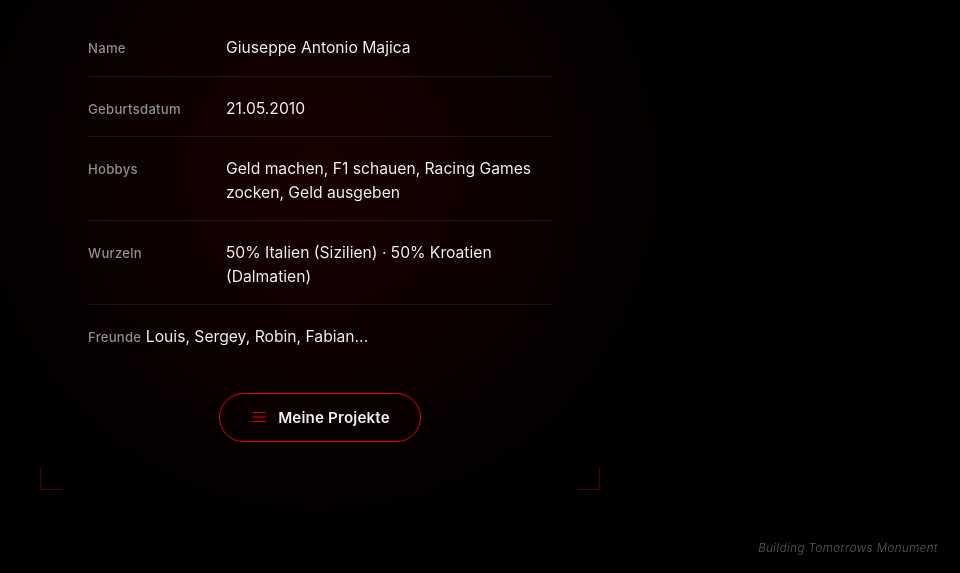
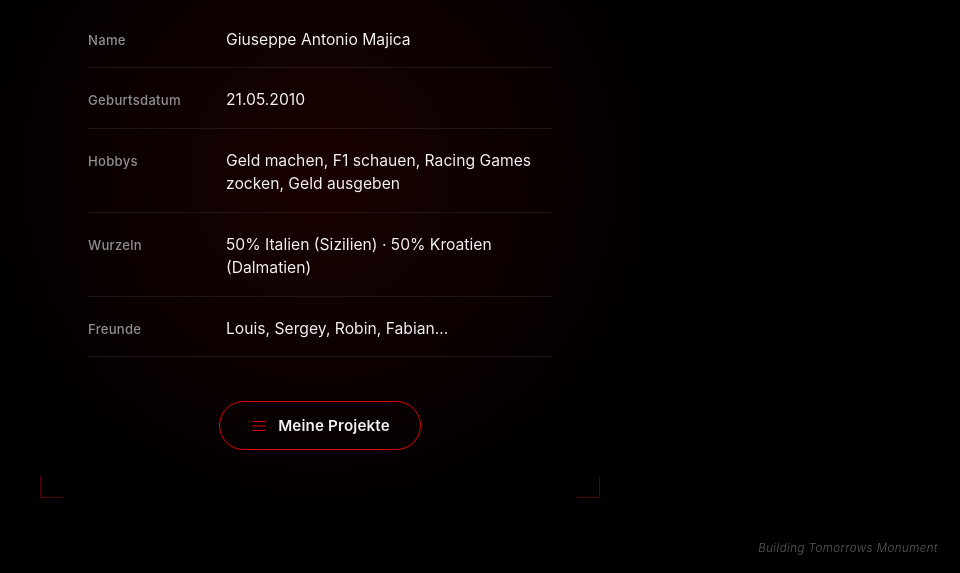
Before and after one commit to TermiRL/School, a plain HTML site: page index.html in a window 1280 px wide. Shown: the part 227-800 px from the top of the page, without its empty margins (320-1280 px from the left). Drawn offline with Linux system fonts and the light colour scheme.

Commit message:
Change class name from 'info-row' to 'row'

```diff
--- a/index.html
+++ b/index.html
@@ -374,7 +374,7 @@
                     </span>
                 </div>
 
-                <div class="info-row">
+                <div class="row">
                      <span class="label">Freunde</span>
                      <span class="value">Louis, Sergey, Robin, Fabian...</span>
                </div>
```
